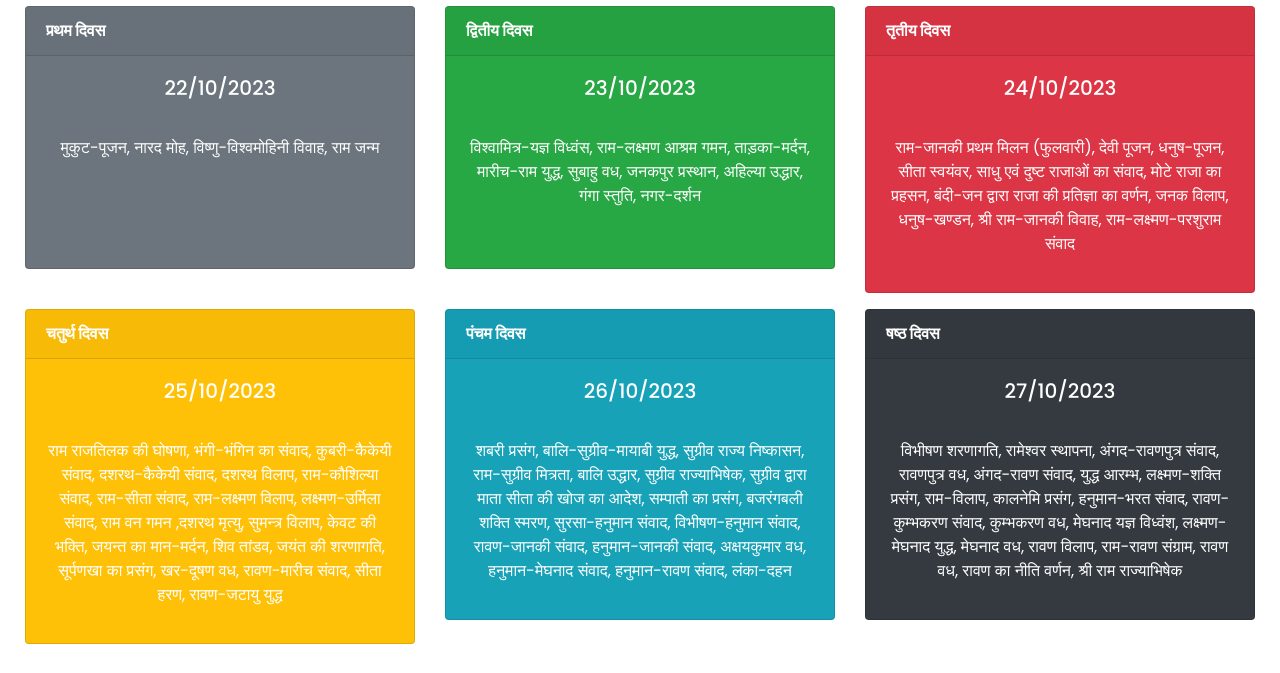
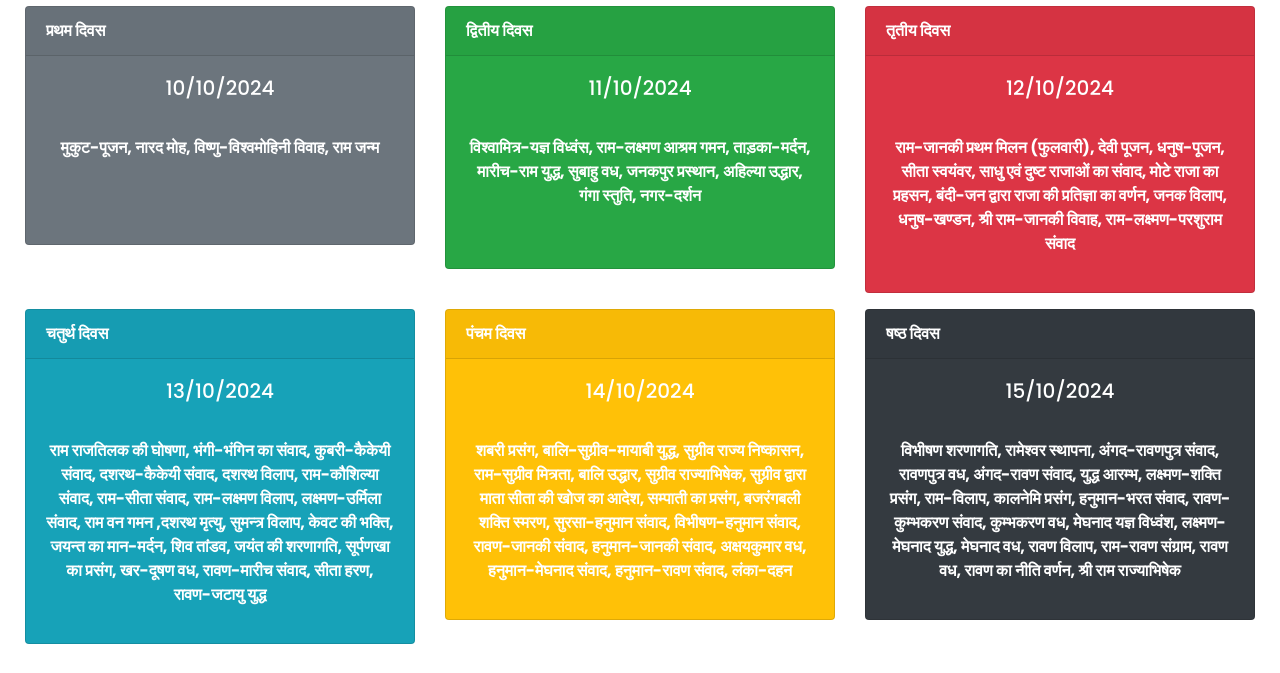
Before and after one commit to abhinavpandeyap/nedularamleela, a plain HTML site: page nedulashreeramleelasamiti/schedule.html in a window 1280 px wide. Shown: the part 279-952 px from the top of the page. Drawn offline with nearby package versions, Linux system fonts and the light colour scheme.

Commit message:
Added : Donation QR, Updated : Schedule and Copyright Date

```diff
--- a/nedulashreeramleelasamiti/schedule.html
+++ b/nedulashreeramleelasamiti/schedule.html
@@ -103,8 +103,8 @@
         <div class="card text-white bg-secondary mb-3">
           <div class="card-header font-weight-bolder">प्रथम दिवस</div>
           <div class="card-body">
-            <h5 class="card-title text-center">22/10/2023</h5><br>
-            <p class="text-center">मुकुट-पूजन, नारद मोह, विष्णु-विश्वमोहिनी विवाह, राम जन्म</p><br><br><br>
+            <h5 class="card-title text-center">10/10/2024</h5><br>
+            <p class="text-center"><strong>मुकुट-पूजन, नारद मोह, विष्णु-विश्वमोहिनी विवाह, राम जन्म</strong></p><br><br>
           </div>
         </div>
       </div>
@@ -112,9 +112,9 @@
         <div class="card text-white bg-success mb-3">
           <div class="card-header font-weight-bolder">द्वितीय दिवस</div>
           <div class="card-body">
-            <h5 class="card-title text-center">23/10/2023</h5><br>
-            <p class="text-center">विश्वामित्र-यज्ञ विध्वंस, राम-लक्ष्मण आश्रम गमन, ताड़का-मर्दन, मारीच-राम युद्ध, सुबाहु
-              वध, जनकपुर प्रस्थान, अहिल्या उद्धार, गंगा स्तुति, नगर-दर्शन </p><br>
+            <h5 class="card-title text-center">11/10/2024</h5><br>
+            <p class="text-center"><strong>विश्वामित्र-यज्ञ विध्वंस, राम-लक्ष्मण आश्रम गमन, ताड़का-मर्दन, मारीच-राम युद्ध, सुबाहु
+              वध, जनकपुर प्रस्थान, अहिल्या उद्धार, गंगा स्तुति, नगर-दर्शन </strong></p><br>
           </div>
         </div>
       </div>
@@ -122,34 +122,34 @@
         <div class="card text-white bg-danger mb-3">
           <div class="card-header font-weight-bolder">तृतीय दिवस</div>
           <div class="card-body">
-            <h5 class="card-title text-center">24/10/2023</h5><br>
-            <p class="text-center">राम-जानकी प्रथम मिलन (फुलवारी), देवी पूजन, धनुष-पूजन, सीता स्वयंवर, साधु एवं दुष्ट
+            <h5 class="card-title text-center">12/10/2024</h5><br>
+            <p class="text-center"><strong>राम-जानकी प्रथम मिलन (फुलवारी), देवी पूजन, धनुष-पूजन, सीता स्वयंवर, साधु एवं दुष्ट
               राजाओं का संवाद, मोटे राजा का प्रहसन, बंदी-जन द्वारा राजा की प्रतिज्ञा का वर्णन, जनक विलाप, धनुष-खण्डन,
-              श्री राम-जानकी विवाह, राम-लक्ष्मण-परशुराम संवाद</p>
+              श्री राम-जानकी विवाह, राम-लक्ष्मण-परशुराम संवाद </strong></p>
+          </div>
+        </div>
+      </div>
+      <div class="col-lg-4 col-md-4 col-sm-4 col-12">
+        <div class="card text-white bg-info mb-3">
+          <div class="card-header font-weight-bolder">चतुर्थ दिवस</div>
+          <div class="card-body">
+            <h5 class="card-title text-center">13/10/2024</h5><br>
+            <p class="text-center"><strong>राम राजतिलक की घोषणा, भंगी-भंगिन का संवाद, कुबरी-कैकेयी संवाद, दशरथ-कैकेयी संवाद,
+              दशरथ विलाप, राम-कौशिल्या संवाद, राम-सीता संवाद, राम-लक्ष्मण विलाप, लक्ष्मण-उर्मिला संवाद, राम वन गमन ,दशरथ
+              मृत्यु, सुमन्त्र विलाप, केवट की भक्ति, जयन्त का मान-मर्दन, शिव तांडव, जयंत की शरणागति, सूर्पणखा का प्रसंग,
+              खर-दूषण वध, रावण-मारीच संवाद, सीता हरण, रावण-जटायु युद्ध </strong></p>
           </div>
         </div>
       </div>
       <div class="col-lg-4 col-md-4 col-sm-4 col-12">
         <div class="card text-white bg-warning mb-3">
-          <div class="card-header font-weight-bolder">चतुर्थ दिवस</div>
-          <div class="card-body">
-            <h5 class="card-title text-center">25/10/2023</h5><br>
-            <p class="text-center">राम राजतिलक की घोषणा, भंगी-भंगिन का संवाद, कुबरी-कैकेयी संवाद, दशरथ-कैकेयी संवाद,
-              दशरथ विलाप, राम-कौशिल्या संवाद, राम-सीता संवाद, राम-लक्ष्मण विलाप, लक्ष्मण-उर्मिला संवाद, राम वन गमन ,दशरथ
-              मृत्यु, सुमन्त्र विलाप, केवट की भक्ति, जयन्त का मान-मर्दन, शिव तांडव, जयंत की शरणागति, सूर्पणखा का प्रसंग,
-              खर-दूषण वध, रावण-मारीच संवाद, सीता हरण, रावण-जटायु युद्ध</p>
-          </div>
-        </div>
-      </div>
-      <div class="col-lg-4 col-md-4 col-sm-4 col-12">
-        <div class="card text-white bg-info mb-3">
           <div class="card-header font-weight-bolder">पंचम दिवस</div>
           <div class="card-body">
-            <h5 class="card-title text-center">26/10/2023</h5><br>
-            <p class="text-center">शबरी प्रसंग, बालि-सुग्रीव-मायाबी युद्ध, सुग्रीव राज्य निष्कासन, राम-सुग्रीव मित्रता,
+            <h5 class="card-title text-center">14/10/2024</h5><br>
+            <p class="text-center"><strong>शबरी प्रसंग, बालि-सुग्रीव-मायाबी युद्ध, सुग्रीव राज्य निष्कासन, राम-सुग्रीव मित्रता,
               बालि उद्धार, सुग्रीव राज्याभिषेक, सुग्रीव द्वारा माता सीता की खोज का आदेश, सम्पाती का प्रसंग, बजरंगबली
               शक्ति स्मरण, सुरसा-हनुमान संवाद, विभीषण-हनुमान संवाद, रावण-जानकी संवाद, हनुमान-जानकी संवाद, अक्षयकुमार वध,
-              हनुमान-मेघनाद संवाद, हनुमान-रावण संवाद, लंका-दहन </p>
+              हनुमान-मेघनाद संवाद, हनुमान-रावण संवाद, लंका-दहन </strong></p>
           </div>
         </div>
       </div>
@@ -157,11 +157,11 @@
         <div class="card text-white bg-dark mb-3">
           <div class="card-header font-weight-bolder">षष्ठ दिवस</div>
           <div class="card-body">
-            <h5 class="card-title text-center">27/10/2023</h5><br>
-            <p class="text-center">विभीषण शरणागति, रामेश्वर स्थापना, अंगद-रावणपुत्र संवाद, रावणपुत्र वध, अंगद-रावण
+            <h5 class="card-title text-center">15/10/2024</h5><br>
+            <p class="text-center"><strong>विभीषण शरणागति, रामेश्वर स्थापना, अंगद-रावणपुत्र संवाद, रावणपुत्र वध, अंगद-रावण
               संवाद, युद्ध आरम्भ, लक्ष्मण-शक्ति प्रसंग, राम-विलाप, कालनेमि प्रसंग, हनुमान-भरत संवाद, रावण-कुम्भकरण
               संवाद, कुम्भकरण वध, मेघनाद यज्ञ विध्वंश, लक्ष्मण-मेघनाद युद्ध, मेघनाद वध, रावण विलाप, राम-रावण संग्राम,
-              रावण वध, रावण का नीति वर्णन, श्री राम राज्याभिषेक </p>
+              रावण वध, रावण का नीति वर्णन, श्री राम राज्याभिषेक </strong></p>
           </div>
         </div>
       </div>
@@ -171,7 +171,7 @@
 
   <div class="container">
     <footer class="my-5 pt-5 text-muted text-center text-small">
-      <p class="mb-1 bg-warning">copyright© 1935-2021 नेदुला श्री रामलीला समिति प्रयागराज (पंजी.) उत्तर प्रदेश 212401</p>
+      <p class="mb-1 bg-warning">copyright© 1935-2024 नेदुला श्री रामलीला समिति प्रयागराज (पंजी.) उत्तर प्रदेश 212401</p>
       <a href="https://wa.me/message/U2BFCC6M63RRK1"><img src="whatsapplogo.jpg" height="40px" width="40px"/></a>
       <a href="https://www.facebook.com/DEEPAK1695"><img src="fblogo.jpg" height="40px" width="40px"/></a>
       <a href="https://www.instagram.com/invites/contact/?i=1orhcnwffuyfh&utm_content=j8mfy7l"><img src="instalogo.jpg"
```
Also changed, not shown: nedulashreeramleelasamiti/contact.html (+1 -1 lines), nedulashreeramleelasamiti/donate.html (+13 -11 lines), nedulashreeramleelasamiti/faqs.html (+1 -1 lines), nedulashreeramleelasamiti/gallery.html (+1 -1 lines), nedulashreeramleelasamiti/history.html (+1 -1 lines), nedulashreeramleelasamiti/index.html (+1 -1 lines), nedulashreeramleelasamiti/live.html (+1 -1 lines), nedulashreeramleelasamiti/members.html (+1 -1 lines), nedulashreeramleelasamiti/memorandum.html (+1 -1 lines), nedulashreeramleelasamiti/organizers.html (+1 -1 lines), nedulashreeramleelasamiti/yuvasena.html (+1 -1 lines), nedulashreeramleelasamiti/BarCode.jpeg (added).
